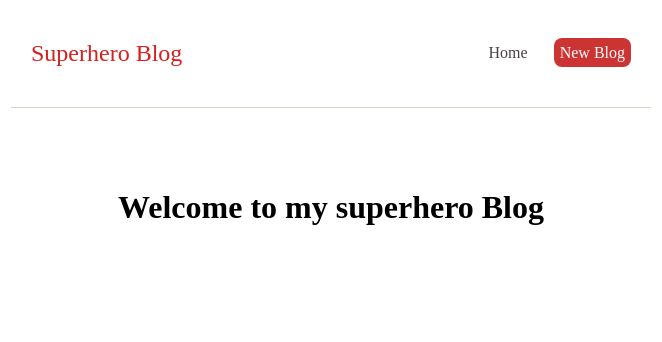
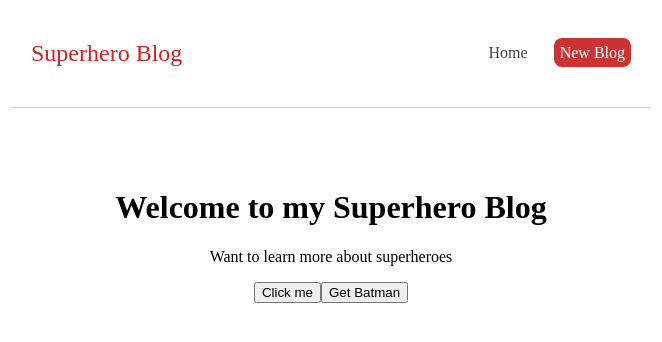
Before and after one commit to Nathan-Somto/Cowrywise-landing-page, a React (Create React App) app: page / in a window 1280 px wide. Shown: the top 342 px of the page, without its empty margins (309-971 px from the left). Built offline with nearby package versions, Linux system fonts and the light colour scheme.

Commit message:
click events

```diff
--- a/src/Home.js
+++ b/src/Home.js
@@ -1,6 +1,17 @@
 export default function Home ()
 {
+    const handleClick = () =>{
+        console.log(" i have been clicked");
+    }
+    const createNameList = (name ,e)=>{
+         console.log(`<li>${name}, ${e.target}</li>`);
+    }
     return(
-        <h1>Welcome to my superhero Blog</h1>
+        <div className ="Home">
+        <h1>Welcome to my Superhero Blog</h1>
+        <p>Want to learn more about superheroes</p>
+        <button onClick ={handleClick}>Click me</button>
+        <button onClick = { (e) => (createNameList('Batman',e))}>Get Batman</button>
+        </div>
     );
 }
```
